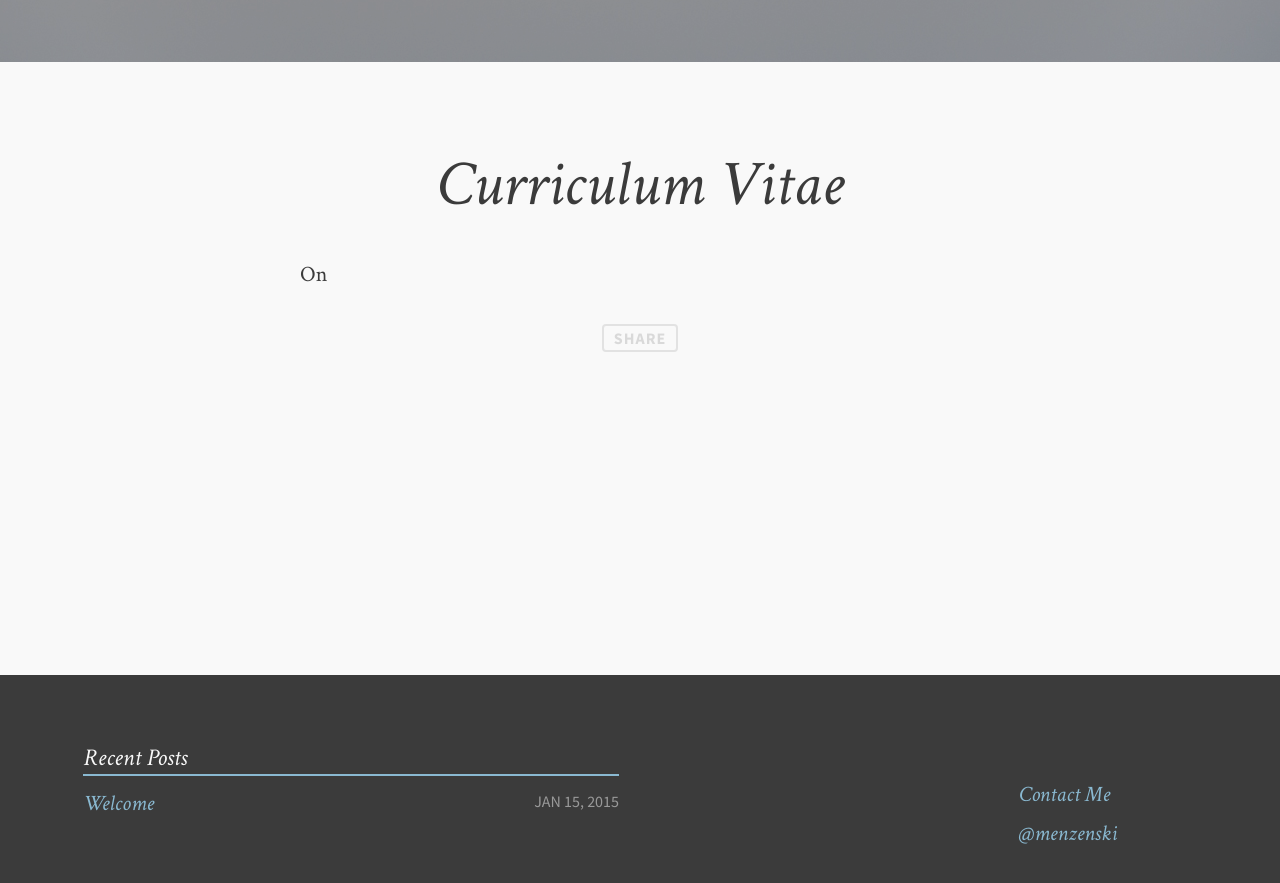
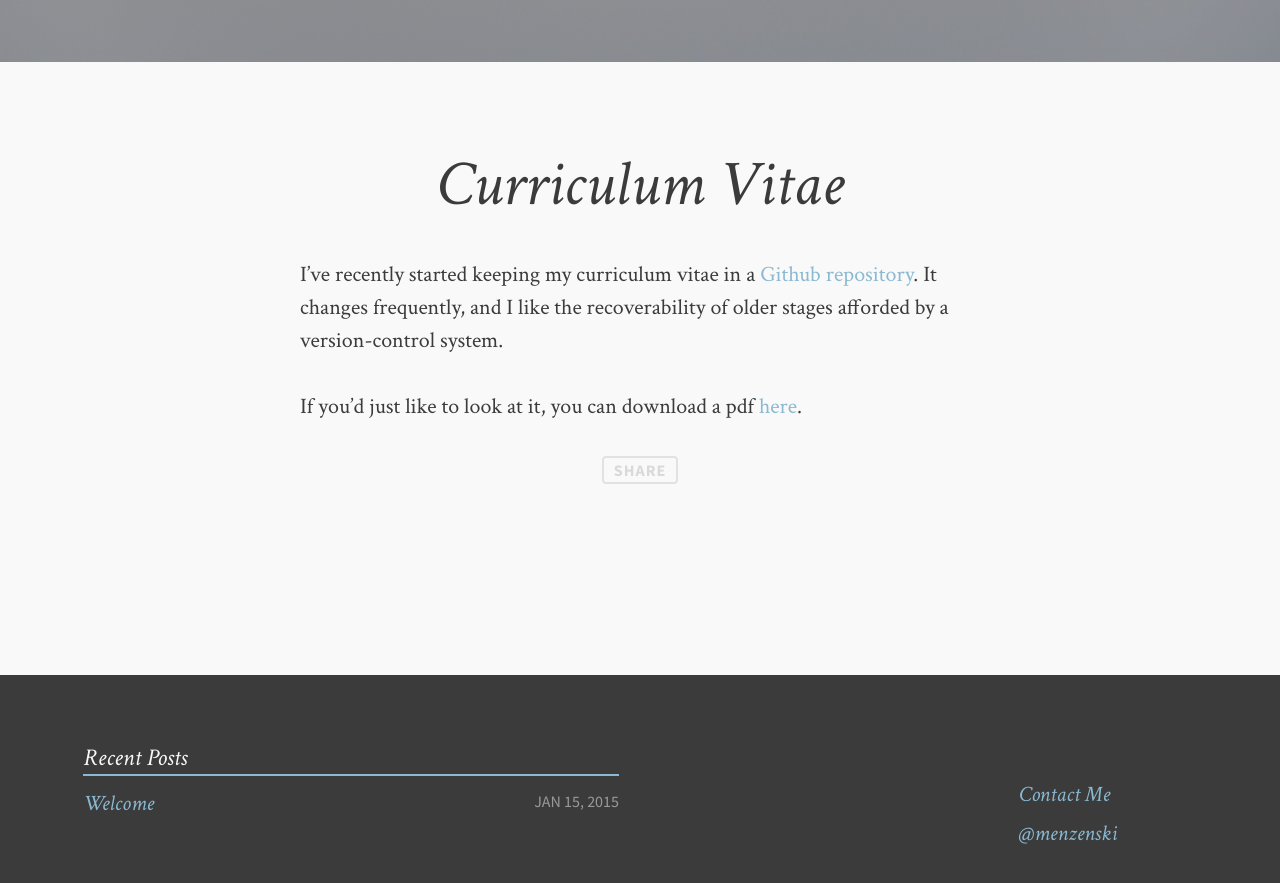
Before and after one commit to menzenski/menzenski.github.io, a Jekyll site: the page built from cv.md, in a window 1280 px wide and 900 px high, scrolled down 488 px. Shown: the top 883 px of the window. Built offline with Jekyll 4.4.1, drawn with Linux system fonts in a browser that asks for light colours; comment, search, counter and statistics services are not loaded.

Commit message:
added text and links to cv page

```diff
--- a/cv.md
+++ b/cv.md
@@ -8,4 +8,11 @@ image:
   feature: soft-trees.jpg
 ---
 
-On
+I've recently started keeping my curriculum vitae in a
+[Github repository][gitcv]. It changes frequently, and I like the
+recoverability of older stages afforded by a version-control system.
+
+If you'd just like to look at it, you can download a pdf [here][rawpdf].
+
+[gitcv]: https://github.com/menzenski/menzenskicv
+[rawpdf]: https://github.com/menzenski/menzenskicv/blob/master/MenzenskiCV.pdf?raw=true
```
